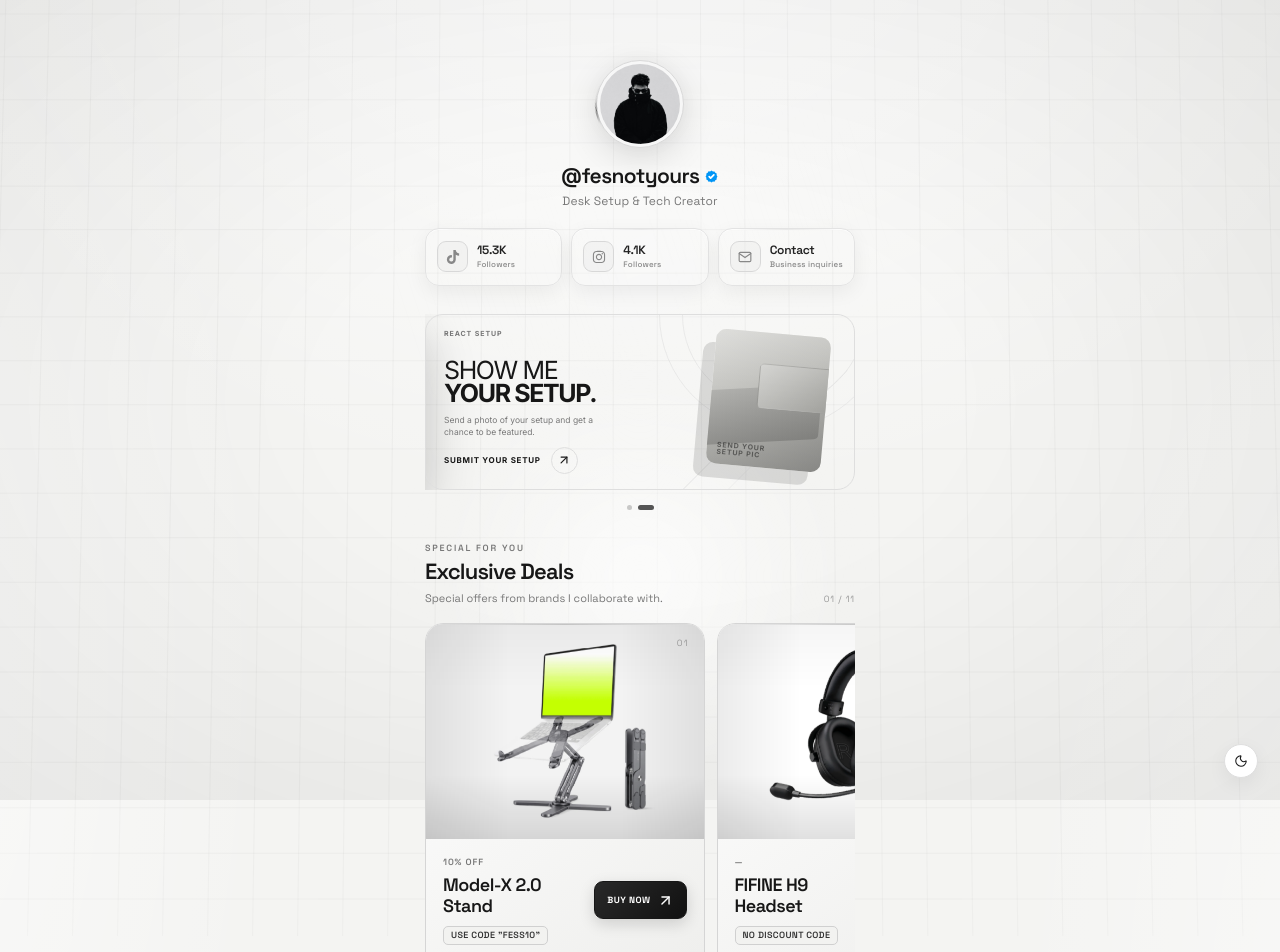
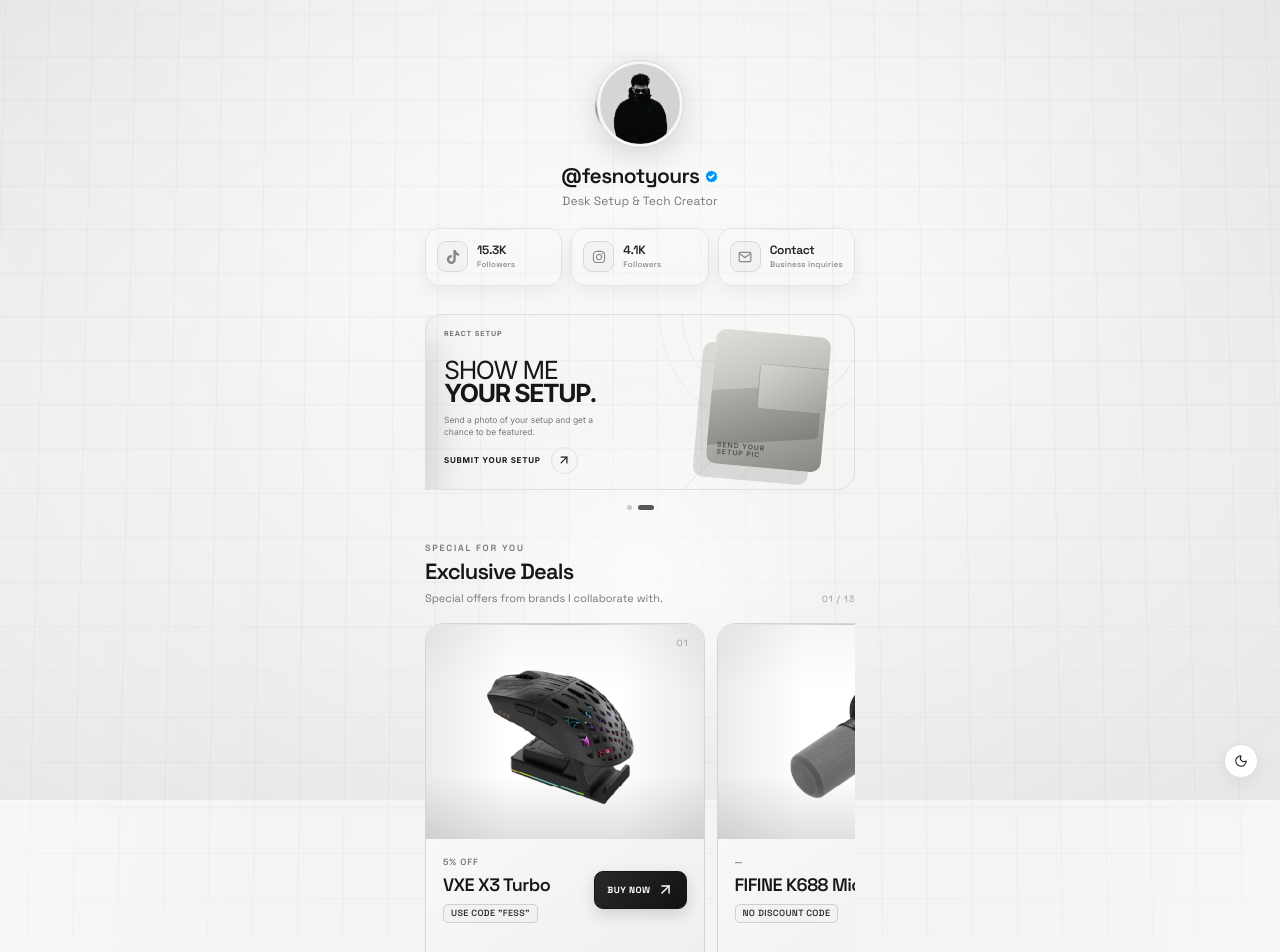
Before and after one commit to izzudinfasya/web-fess, a React (Vite) app: page / in a window 1280 px wide. Shown: the top 952 px of the page. Built offline with nearby package versions, Linux system fonts and the light colour scheme.

Commit message:
Update Produk

```diff
--- a/src/data/exReview.js
+++ b/src/data/exReview.js
@@ -89,7 +89,7 @@
                 name: "Leviousa Aura MCX04",
                 category: "MICROPHONE",
                 type: "EX-REVIEW",
-                status: "AVAILABLE",
+                status: "SOLD OUT",
                 usedFor: "Used for review",
                 price: "Rp350.000",
                 shopeePrice: "BY REQUEST",
--- a/src/data/exclusiveProducts.js
+++ b/src/data/exclusiveProducts.js
@@ -1,4 +1,5 @@
-// import fifineK688 from "../assets/fifineK688.png";
+import VXEX3Turbo from "../assets/vxe-x3-turbo.png";
+import fifineK688 from "../assets/fifineK688.png";
 import fifineH9 from "../assets/fifineH9.png";
 import thunderbolt5 from "../assets/thunderbolt5.jpg";
 import Essential60 from "../assets/essential60.png";
@@ -12,14 +13,22 @@
 import Office2021 from "../assets/office-2021.png";
 
 export const products = [
-    // {
-    //     title: "FIFINE K688 Mic",
-    //     discount: "",
-    //     code: "",
-    //     image: fifineK688,
-    //     link:
-    //         "https://link.fifinedesign.com/K688-fesnotyours",
-    // },
+    {
+        title: "VXE X3 Turbo",
+        discount: "5% OFF",
+        code: "FESS",
+        image: VXEX3Turbo,
+        link:
+            "https://www.atk.store/products/vxe-dragonfly-x3-series-lightweight-wireless-mouse?ref=FESS",
+    },
+    {
+        title: "FIFINE K688 Mic",
+        discount: "",
+        code: "",
+        image: fifineK688,
+        link:
+            "https://link.fifinedesign.com/K688-fesnotyours",
+    },
     {
         title: "Model-X 2.0 Stand",
         discount: "10% OFF",
@@ -66,7 +75,7 @@
         code: "FESS",
         image: VXEDragonfly,
         link:
-            "https://shop.beacons.ai/fesnotyours/34e41707-916d-4801-bd74-efcad84db0f1",
+            "https://www.atk.store/products/vxe-dragonfly-v3-series-lightweight-wireless-mouse?ref=FESS",
     },
     {
         title: "ATK Horizon IEM",
@@ -74,7 +83,7 @@
         code: "FESS",
         image: ATKHorizon,
         link:
-            "https://shop.beacons.ai/fesnotyours/e8b39f9b-3228-465e-92bb-5ae38066d6f7",
+            "https://www.atk.store/products/atk-horizon-dsp-gaming-in-ear-earphones?ref=FESS",
     },
     {
         title: "WLMouse Beast X Pro",
@@ -82,7 +91,7 @@
         code: "FESS",
         image: WLMouse,
         link:
-            "https://shop.beacons.ai/fesnotyours/5c10fc71-1ddc-47f2-9b37-2f4298a54895",
+            "https://www.wlmouse.com/products/x-pro?ref=fess",
     },
     {
         title: "Vention Dash Pro",
```
Also changed, not shown: src/assets/vxe-x3-turbo.png (added).
